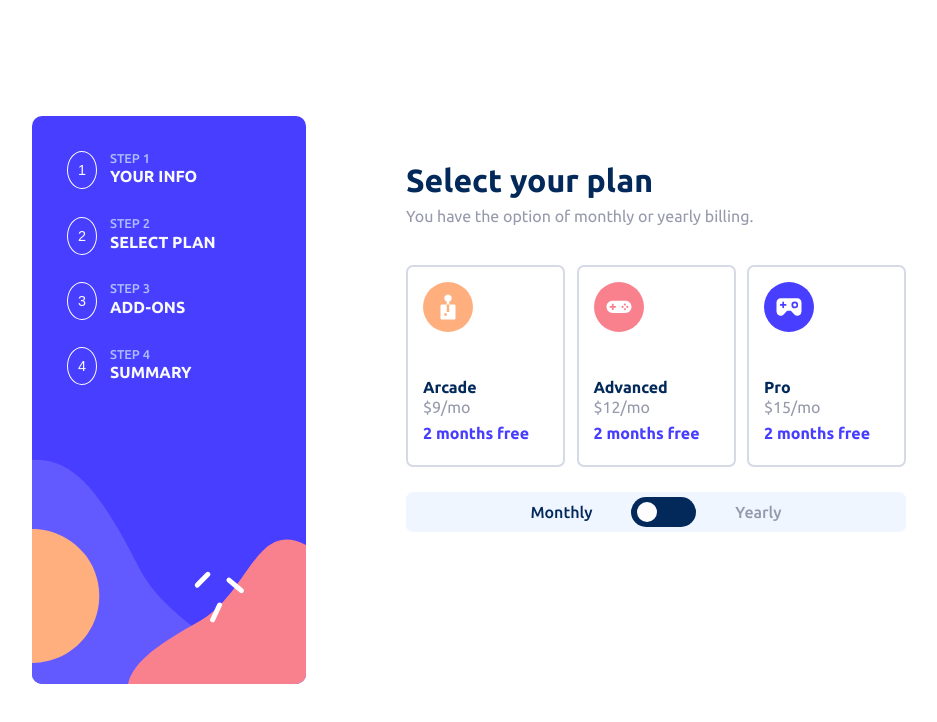
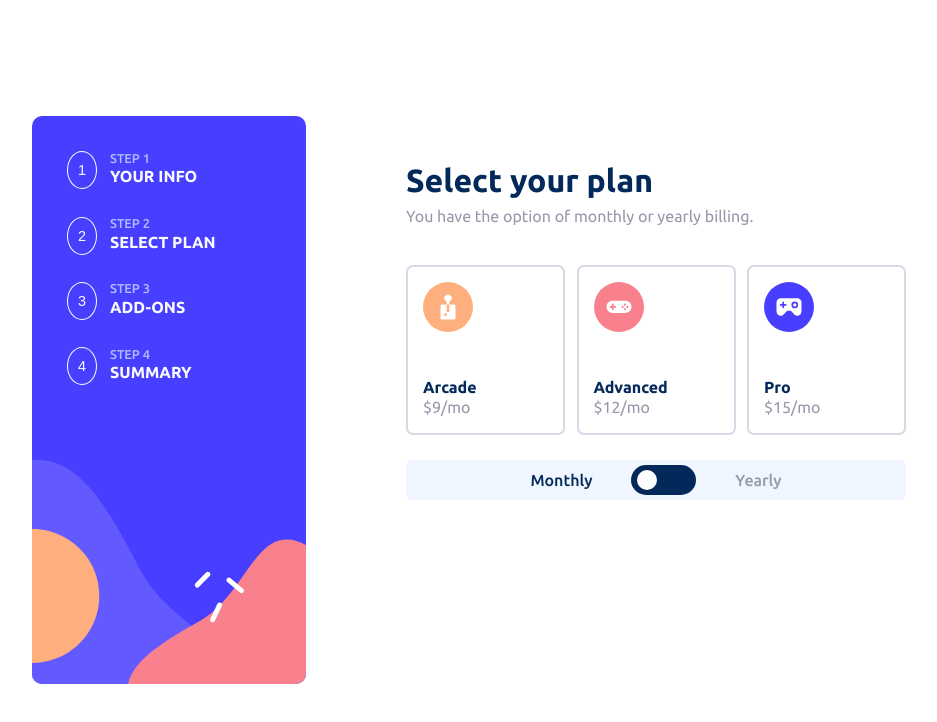
Before and after one commit to Edluel/multi-step-form, a React (Create React App) app: page /step2 in a window 1280 px wide. Shown: the top 722 px of the page, without its empty margins (171-1108 px from the left). Built offline with nearby package versions, Linux system fonts and the light colour scheme.

Commit message:
step2- 2 months bonuses given to yearly billing

```diff
--- a/src/components/step2/Step2.jsx
+++ b/src/components/step2/Step2.jsx
@@ -20,7 +20,7 @@ export default function Step2() {
           <div className="step-2-arcade-text">
             <h3>Arcade</h3>
             <p>$9/mo</p>
-            <h4>2 months free</h4>
+            {activeOption === 'Yearly' ? <h4>2 months free</h4> : null}
           </div>
         </div>
         <div className="step-2-plan-advanced">
@@ -28,7 +28,7 @@ export default function Step2() {
           <div className="step-2-advanced-text">
             <h3>Advanced</h3>
             <p>$12/mo</p>
-            <h4>2 months free</h4>
+            {activeOption === 'Yearly' ? <h4>2 months free</h4> : null}
           </div>
         </div>
         <div className="step-2-plan-pro">
@@ -36,7 +36,7 @@ export default function Step2() {
           <div className="step-2-pro-text">
             <h3>Pro</h3>
             <p>$15/mo</p>
-            <h4>2 months free</h4>
+            {activeOption === 'Yearly' ? <h4>2 months free</h4> : null}
           </div>
         </div>
       </div>
```
